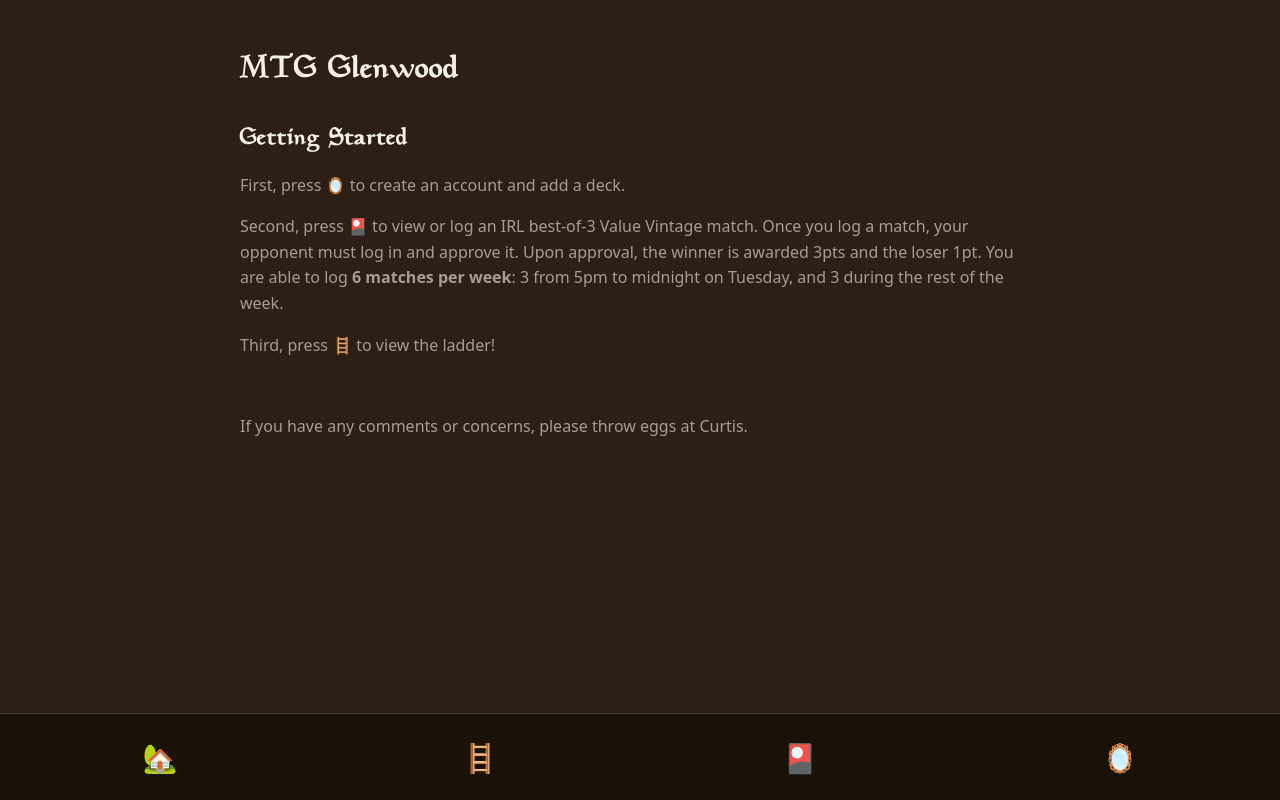
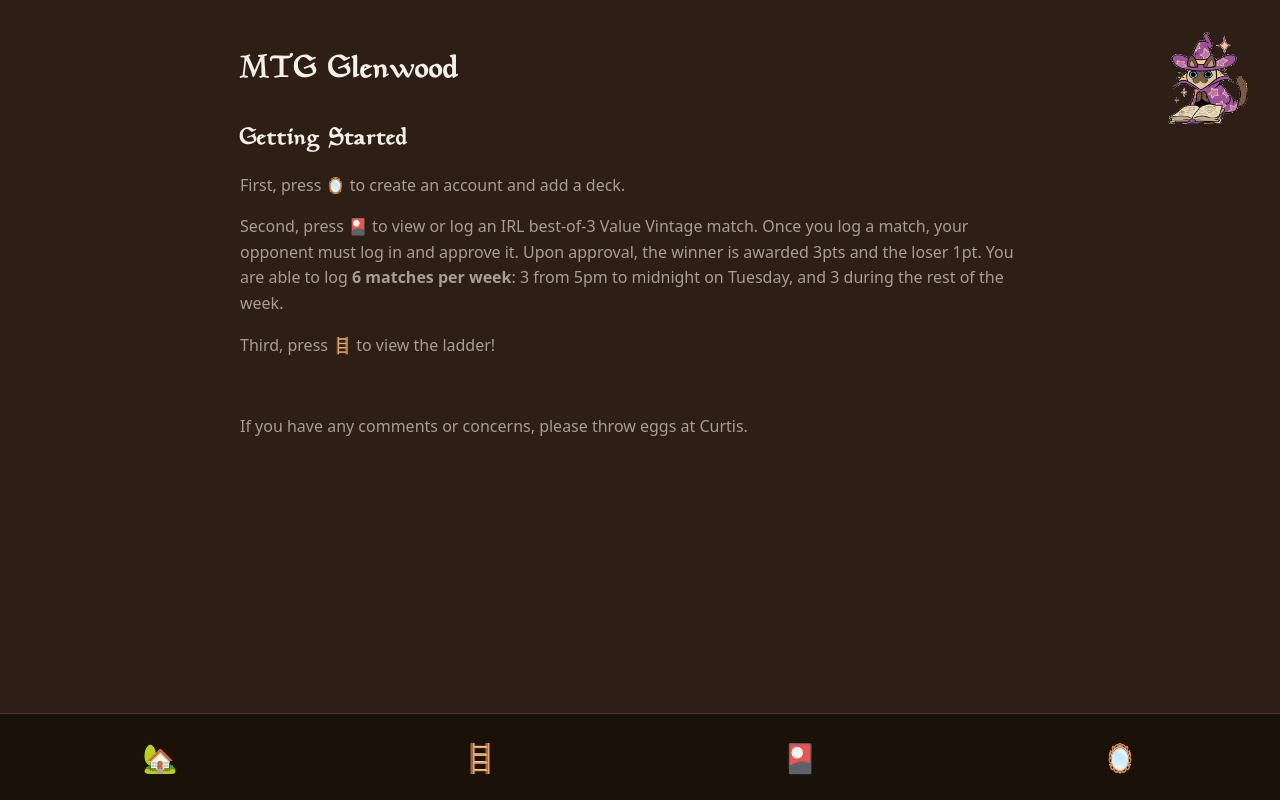
Before and after one commit to BeToast/mtgglenwood, a React (Vite) app: page / in a window 1280 px wide. Built offline with nearby package versions, Linux system fonts and the light colour scheme; no server answers.

Commit message:
home page final

```diff
--- a/src/pages/Home.css
+++ b/src/pages/Home.css
@@ -1,5 +1,7 @@
 .home-page {
    padding: 2rem 1.5rem;
+   position: relative;
+   min-height: calc(100% - 2rem);
 }
 
 .home-content {
@@ -23,5 +25,16 @@
 .home-content p {
    color: var(--text-secondary);
    line-height: 1.6;
-  margin-bottom: 1rem;
 }
+
+.cat-image-container {
+   position: absolute;
+   top: 2rem;
+   right: 2rem;
+}
+
+.cat-image {
+   max-width: 80px;
+   width: 100%;
+   height: auto;
+}
--- a/src/pages/Home.tsx
+++ b/src/pages/Home.tsx
@@ -21,6 +21,13 @@ function Home() {
                If you have any comments or concerns, please throw eggs at
                Curtis.
             </p>
+            <div className="cat-image-container">
+               <img
+                  src="/wizardCat.png"
+                  alt="Wizard Cat"
+                  className="cat-image"
+               />
+            </div>
          </div>
       </div>
    );
```
Lines whose indentation alone changed are shown as unchanged.
